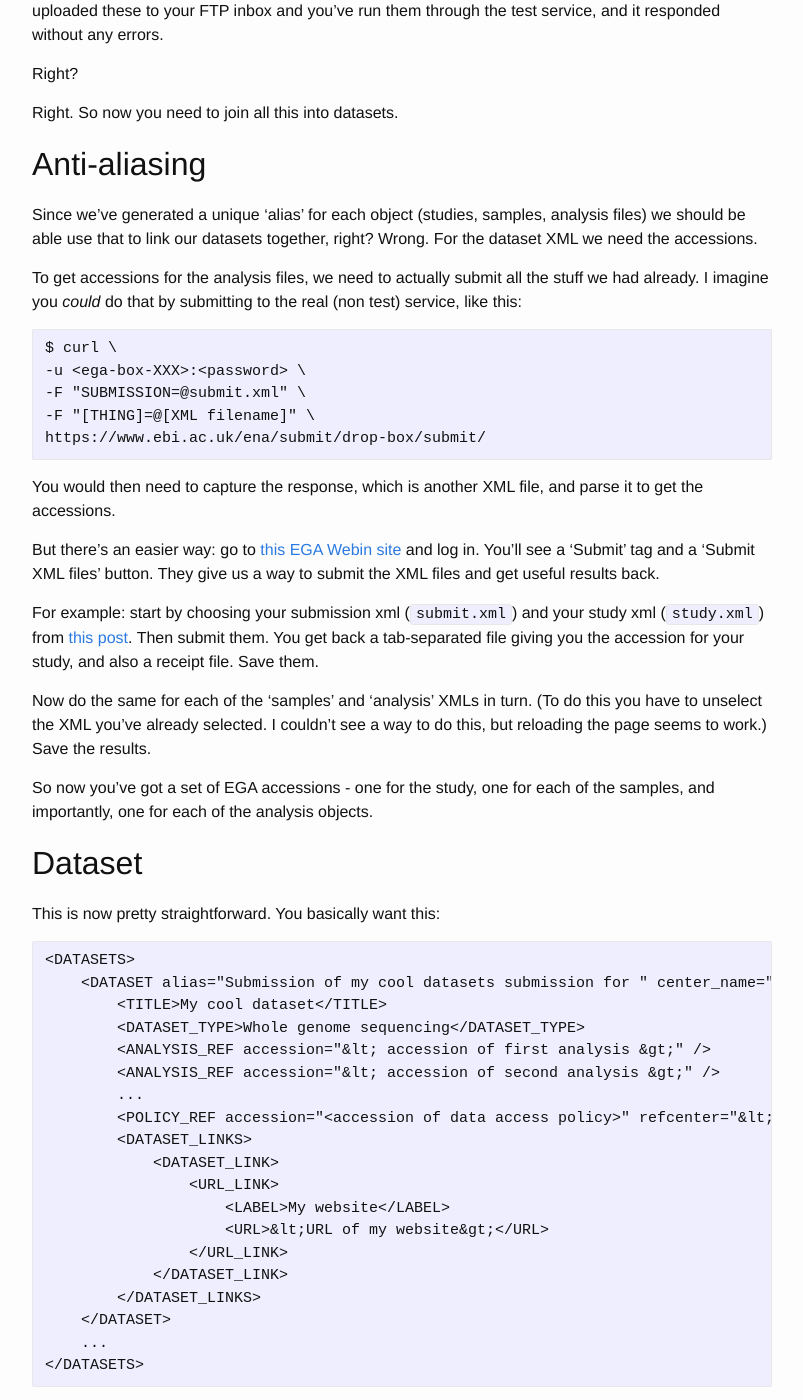
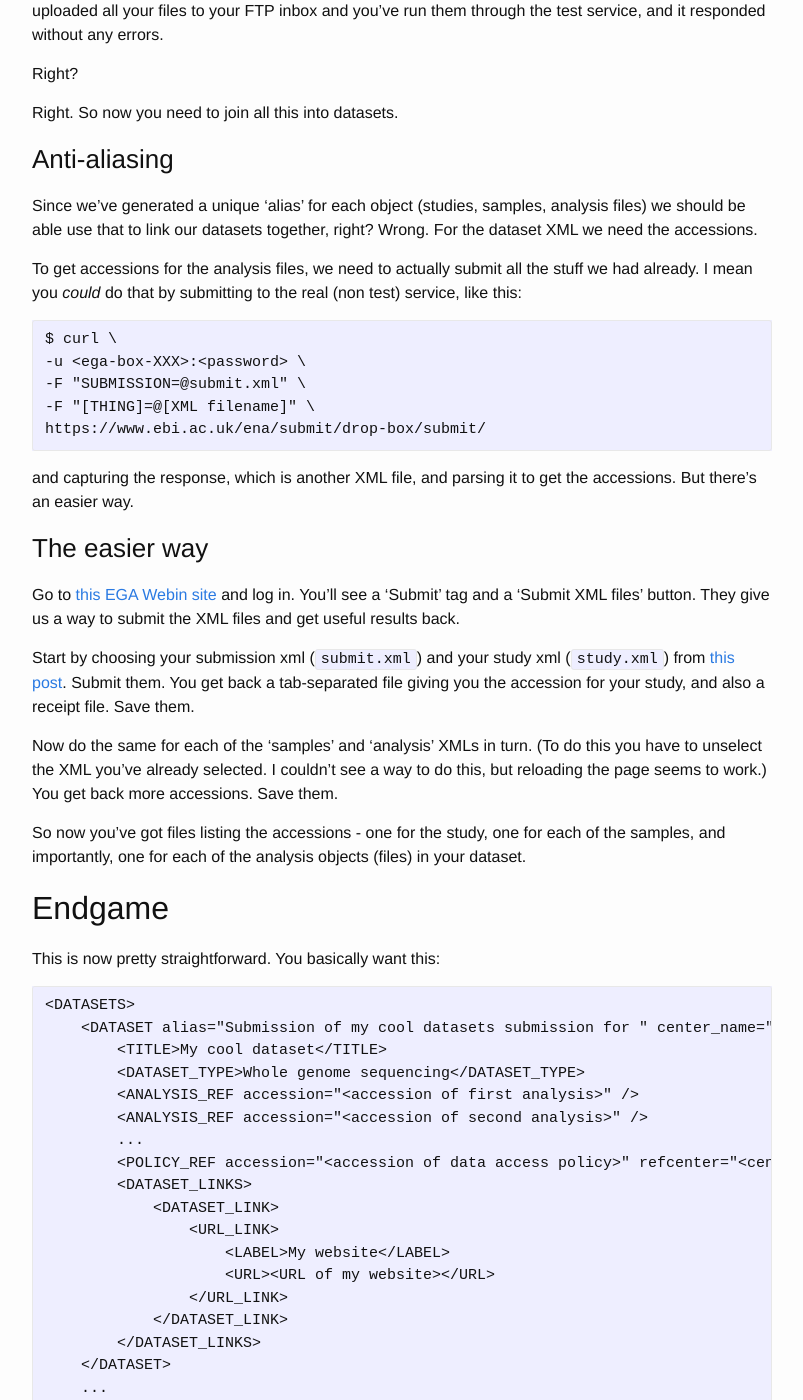
Before and after one commit to gavinband/gavinband.github.io, a Jekyll site: the page built from _posts/2019-05-12-Me_versus_the_European_Genome_Phenome_Archive_part_three.md, in a window 1280 px wide and 1400 px high, scrolled down 354 px. Shown: the whole window, without its empty margins (238-1041 px from the left). Built offline with Jekyll 4.4.1, drawn with Linux system fonts in a browser that asks for light colours; some of the changed text lies outside the part shown.

Commit message:
EGA story minor updates

````diff
--- a/_posts/2019-05-12-Me_versus_the_European_Genome_Phenome_Archive_part_three.md
+++ b/_posts/2019-05-12-Me_versus_the_European_Genome_Phenome_Archive_part_three.md
@@ -7,24 +7,26 @@ categories: bioinformatics data
 
 ## The story so far
 
-If you've been following these posts so far, you'll have XML files that [register a study and sample
-samples]({{ site.baseurl }}{% post_url 2019-05-01-Me_versus_the_European_Genome_Phenome_Archive %}),
-and an XML file that [registers an analysis]({{ site.baseurl }}{% post_url 2019-05-02-Me_versus_the_European_Genome_Phenome_Archive_part_two %})
-(i.e. that lists all the actual data files).  And you've uploaded these to your FTP inbox and you've run them
+If you've been following these posts so far, you'll have XML files that [register a study and
+sample samples]({{ site.baseurl }}{% post_url
+2019-05-01-Me_versus_the_European_Genome_Phenome_Archive %}), and an XML file that [registers an
+analysis]({{ site.baseurl }}{% post_url
+2019-05-02-Me_versus_the_European_Genome_Phenome_Archive_part_two %}) (i.e. that lists all the
+actual data files). And you've uploaded all your files to your FTP inbox and you've run them
 through the test service, and it responded without any errors.
 
 Right?
 
 Right.  So now you need to join all this into datasets.
 
-## Anti-aliasing
+### Anti-aliasing
 
 Since we've generated a unique 'alias' for each object (studies, samples, analysis files) we should
 be able use that to link our datasets together, right? Wrong. For the dataset XML we need the
 accessions.
 
 To get accessions for the analysis files, we need to actually submit all the stuff we had already. I
-imagine you _could_ do that by submitting to the real (non test) service, like this:
+mean you _could_ do that by submitting to the real (non test) service, like this:
 
 ```
 $ curl \
@@ -33,25 +35,29 @@ $ curl \
 -F "[THING]=@[XML filename]" \
 https://www.ebi.ac.uk/ena/submit/drop-box/submit/
 ```
-You would then need to capture the response, which is another XML file, and parse it to get the accessions.
 
-But there's an easier way: go to [this EGA Webin site](https://www.ebi.ac.uk/ena/submit/webin/) and log in.
-You'll see a 'Submit' tag and a 'Submit XML files' button.  They give us a way to submit the XML files
-and get useful results back.
+and capturing the response, which is another XML file, and parsing it to get the accessions. But
+there's an easier way.
 
-For example: start by choosing your submission xml (`submit.xml`) and your study xml (`study.xml`)
-from [this post]({{ site.baseurl }}{% post_url
-2019-05-01-Me_versus_the_European_Genome_Phenome_Archive %}).  Then submit them.
-You get back a tab-separated file giving you the accession for your study, and also a receipt file.
-Save them.
+### The easier way
 
-Now do the same for each of the 'samples' and 'analysis' XMLs in turn. (To do this you have to unselect the
-XML you've already selected.  I couldn't see a way to do this, but reloading the page seems to work.)  Save the results.
+Go to [this EGA Webin site](https://www.ebi.ac.uk/ena/submit/webin/) and log
+in. You'll see a 'Submit' tag and a 'Submit XML files' button. They give us a way to submit the XML
+files and get useful results back.
 
-So now you've got a set of EGA accessions - one for the study, one for each of the samples, and importantly,
-one for each of the analysis objects.
+Start by choosing your submission xml (`submit.xml`) and your study xml (`study.xml`) from [this
+post]({{ site.baseurl }}{% post_url 2019-05-01-Me_versus_the_European_Genome_Phenome_Archive %}).
+Submit them. You get back a tab-separated file giving you the accession for your study, and
+also a receipt file.  Save them.
 
-## Dataset
+Now do the same for each of the 'samples' and 'analysis' XMLs in turn. (To do this you have to
+unselect the XML you've already selected. I couldn't see a way to do this, but reloading the page
+seems to work.)  You get back more accessions.  Save them.
+
+So now you've got files listing the accessions - one for the study, one for each of the samples,
+and importantly, one for each of the analysis objects (files) in your dataset.
+
+## Endgame
 
 This is now pretty straightforward.  You basically want this:
 
@@ -60,15 +66,15 @@ This is now pretty straightforward.  You basically want this:
     <DATASET alias="Submission of my cool datasets submission for " center_name="<center name>" broker_name="EGA">
         <TITLE>My cool dataset</TITLE>
         <DATASET_TYPE>Whole genome sequencing</DATASET_TYPE>
-        <ANALYSIS_REF accession="&lt; accession of first analysis &gt;" />
-        <ANALYSIS_REF accession="&lt; accession of second analysis &gt;" />
+        <ANALYSIS_REF accession="<accession of first analysis>" />
+        <ANALYSIS_REF accession="<accession of second analysis>" />
         ...
-        <POLICY_REF accession="<accession of data access policy>" refcenter="&lt;center name&gt;"/>
+        <POLICY_REF accession="<accession of data access policy>" refcenter="<center name>"/>
         <DATASET_LINKS>
             <DATASET_LINK>
                 <URL_LINK>
                     <LABEL>My website</LABEL>
-                    <URL>&lt;URL of my website&gt;</URL>
+                    <URL><URL of my website></URL>
                 </URL_LINK>
             </DATASET_LINK>
         </DATASET_LINKS>
@@ -77,12 +83,14 @@ This is now pretty straightforward.  You basically want this:
 </DATASETS>
 ```
 
+Repeat the `<DATASET>` for as many datasets as you have.
+
 Before writing this you need to know:
 
 - the accession of all your analyses (from the submission step above)
-- and the accession of your data access policy (to be found from the EGA)
+- and the accession of your data access policy.  Here I ran into a couple of issues:
 
-that's about it. But here I ran into a couple of issues.
+### Policy issues
 
 First, although there's an EGA page [listing data access commitees](https://www.ebi.ac.uk/ega/submission/data_access_committee), there's no such page listing
 policies. So if you've got an existing policy but don't know its accession, you have to ask the
@@ -99,10 +107,10 @@ when the data is processed. Luckily the two XMLs used for this are pretty simple
 
 ```
 <DAC_SET>
-    <DAC alias="Placeholder for EGAC&lt;<my policy number>" center_name="&lt;center_name&gt;" broker_name="EGA">
+    <DAC alias="Placeholder for EGAC<<my policy number>" center_name="<center_name>" broker_name="EGA">
         <TITLE>My data access committee</TITLE>
         <CONTACTS>
-            <CONTACT name="My IDAC" email="&lt;my dac email address&gt;" organisation="&lt;my organisation&gt;" telephone_number=""/>
+            <CONTACT name="My IDAC" email="<my dac email address>" organisation="<my organisation>" telephone_number=""/>
        </CONTACTS>
     </DAC>
 </DAC_SET>
@@ -110,15 +118,15 @@ when the data is processed. Luckily the two XMLs used for this are pretty simple
 and
 ```
 <POLICY_SET>
-    <POLICY alias="Placeholder for EGAP&lt;<my policy number>" center_name="&lt;center_name&gt;" broker_name="EGA">
+    <POLICY alias="Placeholder for EGAP<<my policy number>" center_name="<center_name>" broker_name="EGA">
         <TITLE>My data access policy</TITLE>
-        <DAC_REF accession="EGAC00001001201" refcenter="&lt;center_name&gt;"/>
-        <POLICY_TEXT>See policy EGAP&lt;<my policy number></POLICY_TEXT>
+        <DAC_REF accession="EGAC00001001201" refcenter="<center_name>"/>
+        <POLICY_TEXT>See policy EGAP<<my policy number></POLICY_TEXT>
         <POLICY_LINKS>
             <POLICY_LINK>
                 <URL_LINK>
                     <LABEL>Data Access Agreement</LABEL>
-                    <URL>&lt;my policy URL&gt;</URL>
+                    <URL><my policy URL></URL>
                 </URL_LINK>
             </POLICY_LINK>
         </POLICY_LINKS>
````
Also changed, not shown: _posts/2019-05-11-The EGA strikes back.md (+2 -1 lines).
